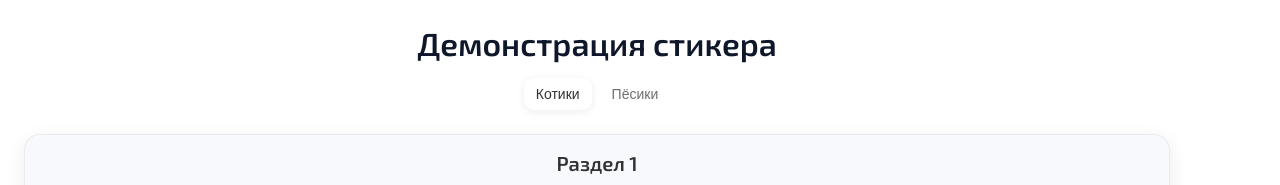
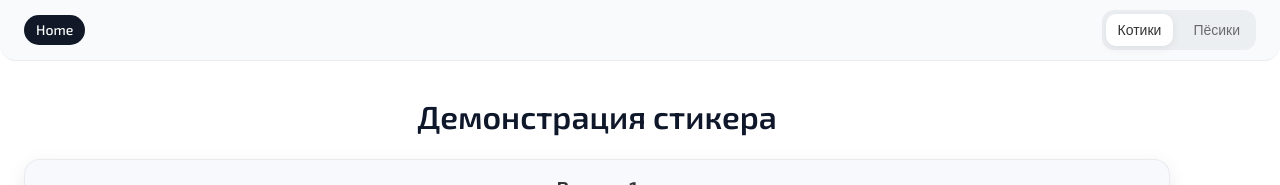
Before and after one commit to BMD63/sticker-module, a Nuxt app: page /sticker in a window 1280 px wide. Shown: the top 185 px of the page. Built offline with nearby package versions, Linux system fonts and the light colour scheme; no server answers.

Commit message:
feat(sticker): header (Home + cats/dogs switch) + stable form errors + zod validation

```diff
--- a/app/pages/sticker.vue
+++ b/app/pages/sticker.vue
@@ -128,6 +128,7 @@ const errors = reactive<Record<string, string>>({})
 
 const phoneRegex = /^\+?\d[\d\s()-]{6,}$/
 
+/* e-mail и phone «опциональны», но хотя бы одно из них обязательно */
 const LeadSchema = z.object({
   name: z.string().trim().min(1, 'Укажите имя'),
   email: z.string().trim().email('Некорректный e-mail').optional().or(z.literal('')),
@@ -135,7 +136,7 @@ const LeadSchema = z.object({
   question: z.string().trim().min(5, 'Опишите ваш вопрос подробнее'),
 }).refine(v => (v.email && v.email.length) || (v.phone && v.phone.length), {
   message: 'Укажите хотя бы один контакт',
-  path: ['email'],
+  path: ['email'], // подсказку показываем под e-mail
 })
 
 function resetErrors() {
@@ -149,8 +150,10 @@ function resetForm() {
   resetErrors()
 }
 
-// очищаем при закрытии модалки
-watch(showModal, (open) => { if (!open) resetForm() })
+/* при закрытии модалки — очищаем форму и ошибки */
+watch(showModal, (open) => {
+  if (!open) resetForm()
+})
 
 function onSubmitLead(e: Event) {
   e.preventDefault()
@@ -176,12 +179,19 @@ function onCta() { showModal.value = true }
 </script>
 
 <template>
-  <main class="sticker-page">
-    <h1 class="title">
-      Демонстрация стикера
-    </h1>
+  <!-- Шапка страницы -->
+  <header
+    class="page-header"
+    role="banner"
+  >
+    <NuxtLink
+      to="/"
+      class="home-link"
+      aria-label="На главную"
+    >
+      Home
+    </NuxtLink>
 
-    <!-- Переключатель источника -->
     <div
       class="source-toggle"
       role="tablist"
@@ -207,6 +217,12 @@ function onCta() { showModal.value = true }
         Пёсики
       </button>
     </div>
+  </header>
+
+  <main class="sticker-page">
+    <h1 class="title">
+      Демонстрация стикера
+    </h1>
 
     <section
       v-for="i in SECTIONS_COUNT"
@@ -357,12 +373,44 @@ function onCta() { showModal.value = true }
 </template>
 
 <style lang="scss" scoped>
-/* переключатель источника */
+/* ——— Шапка со ссылкой Home и переключателем ——— */
+.page-header {
+  position: sticky;
+  top: 0;
+  z-index: 5;
+  display: flex;
+  align-items: center;
+  justify-content: space-between;
+  gap: 12px;
+  padding: 10px 24px;
+  margin: 0 auto 12px;
+  max-width: 1440px;
+
+  background: color-mix(in srgb, var(--color-bg-panel) 82%, transparent);
+  backdrop-filter: blur(6px);
+  border-bottom: 1px solid rgba(16,24,40,.06);
+  border-radius: 0 0 16px 16px;
+}
+.home-link {
+  display: inline-block;
+  padding: 8px 12px;
+  border-radius: 999px;
+  background: #111827;
+  color: #fff;
+  text-decoration: none;
+  font-size: 14px;
+  line-height: 1;
+  transition: filter .15s ease;
+}
+.home-link:hover { filter: brightness(.95); }
+
+/* Переключатель в шапке */
 .source-toggle {
-  display: flex;
+  display: inline-flex;
   gap: 8px;
-  justify-content: center;
-  margin: 0 0 16px;
+  padding: 4px;
+  border-radius: 12px;
+  background: rgba(16, 24, 40, 0.05);
 }
 .toggle-btn {
   border: 0;
@@ -380,7 +428,7 @@ function onCta() { showModal.value = true }
   opacity: 1;
 }
 
-/* токены стикера */
+/* ——— Токены стикера ——— */
 :global(:root) {
   --sticker-right: 24px;
   --sticker-rail-w: 68px;
@@ -388,7 +436,7 @@ function onCta() { showModal.value = true }
   --sticker-gap: 16px;
 }
 
-/* контент страницы */
+/* ——— Контент страницы ——— */
 .content-paragraph { transition: padding-right 180ms ease; }
 
 .sticker-page {
@@ -419,21 +467,15 @@ function onCta() { showModal.value = true }
 }
 .section p { margin: 0; color: var(--color-text); opacity: .9; hyphens: auto; }
 
-/* форма модалки */
+/* ——— Форма модалки ——— */
 .lead-form { display: grid; gap: 12px; }
 
-.lead-row.two { display: grid; grid-template-columns: 1fr 1fr; gap: 12px; }
-.lead-row:not(.two) { display: grid; grid-template-columns: 1fr; gap: 12px; }
+.lead-row { display: grid; gap: 12px; }
+.lead-row.two { grid-template-columns: 1fr 1fr; }
 
-.field {
-  display: grid;
-  align-items: start;
-  gap: 6px;
-  font-size: 14px;
-  color: var(--color-text);
-}
+.field { display: grid; gap: 6px; }
 
-/* элементы ввода */
+.lead-form label { font-size: 14px; color: var(--color-text); opacity: .9; }
 .lead-form input,
 .lead-form textarea {
   border: 1px solid rgba(16,24,40,.16);
@@ -445,18 +487,31 @@ function onCta() { showModal.value = true }
 }
 .lead-form [aria-invalid="true"] { border-color: #fda29b; background: #fff7f7; }
 
+/* Резерв места под ошибку*/
 .error {
   min-height: 18px;
   font-size: 12px;
   color: #b42318;
 }
 
-/* кнопки */
-.lead-actions { display: flex; gap: 8px; justify-content: flex-end; margin-top: 8px; }
-.btn { height: 40px; padding: 0 14px; border-radius: 10px; border: 0; cursor: pointer; background: #f2f4f7; }
+.lead-actions {
+  display: flex;
+  gap: 8px;
+  justify-content: flex-end;
+  margin-top: 8px;
+}
+.btn {
+  height: 40px;
+  padding: 0 14px;
+  border-radius: 10px;
+  border: 0;
+  cursor: pointer;
+  background: #f2f4f7;
+}
 .btn.primary { background: #111827; color: #fff; }
 .btn:hover { filter: brightness(.98); }
 
-/* адаптив */
-@media (max-width: 520px) { .lead-row.two { grid-template-columns: 1fr; } }
+@media (max-width: 520px) {
+  .lead-row.two { grid-template-columns: 1fr; }
+}
 </style>
```
